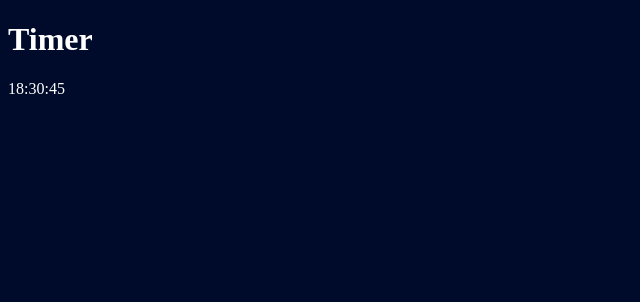
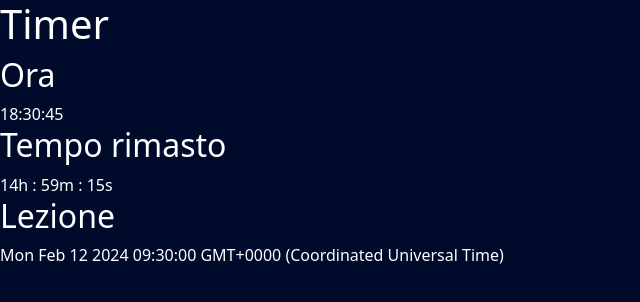
Before and after one commit to Gutierrez-Pool/js-simon, a plain HTML site: page index.html in a window 1280 px wide. Shown: the whole page, without its empty margins (0-640 px from the left). Drawn offline with nearby package versions, Linux system fonts and the light colour scheme.

Commit message:
aggiunto countdown

```diff
--- a/index.html
+++ b/index.html
@@ -4,13 +4,36 @@
     <meta charset="UTF-8">
     <meta name="viewport" content="width=device-width, initial-scale=1.0">
     <title>JS Simon</title>
+
+    <!-- Bootstrap -->
+    <link href="https://cdn.jsdelivr.net/npm/bootstrap@5.3.2/dist/css/bootstrap.min.css" rel="stylesheet" integrity="sha384-T3c6CoIi6uLrA9TneNEoa7RxnatzjcDSCmG1MXxSR1GAsXEV/Dwwykc2MPK8M2HN" crossorigin="anonymous">
+
 </head>
+
 <body style="background-color: #000a2a; color: white;">
 
     <h1>Timer</h1>
 
-    <div id="orologio"></div>
+    <div>
+        <h2>Ora</h2>
+        <div id="orologio"></div>
+    </div>
+
+    <div>
+        <h2>Tempo rimasto</h2>
+        <div id="timer"></div>
+    </div>
+
+    <div>
+        <h2>Lezione</h2>
+        <div id="lezione">
+
+        </div>
+    </div>
 
 <script src="./js/script.js"></script>
+<!-- Bootstrap -->
+<script src="https://cdn.jsdelivr.net/npm/bootstrap@5.3.2/dist/js/bootstrap.bundle.min.js" integrity="sha384-C6RzsynM9kWDrMNeT87bh95OGNyZPhcTNXj1NW7RuBCsyN/o0jlpcV8Qyq46cDfL" crossorigin="anonymous"></script>
+
 </body>
 </html>
--- a/js/script.js
+++ b/js/script.js
@@ -11,7 +11,7 @@
 // Esiste un oggetto JS in grado di gestire le date?
 // Esistono dei metodi per trasformare una data in millisecondi?
 
-// Orologio ora
+// Now
 function mostraOrologio() {
     let data = new Date();
     let ore = data.getHours();
@@ -23,22 +23,47 @@ function mostraOrologio() {
     if(secondi < 10) { secondi = '0' + secondi; }
 
     document.getElementById("orologio").innerHTML = ore+':'+minuti+':'+secondi;
-  }
+}
 
-  setInterval(mostraOrologio, 1000);
+setInterval(mostraOrologio, 1000);
 
-
-// Data attuale
-let prova = new Date();
-console.log (prova);
 
 
 // Data lezione
-const lezioni = new Date ();
-lezioni.setDate(12);
-console.log (lezioni);
+const lezione = new Date ("February 12, 2024 09:30:00");
+console.log (lezione);
+
+document.getElementById("lezione").innerHTML = lezione;
 
 
-//Tempo alla lezione in ms
-const tempoRimasto = lezioni - prova;
-console.log (tempoRimasto);
+// Countdown
+const countdown = setInterval(function() {
+
+    let now = new Date();
+
+    let temporimasto = lezione - now;
+
+    let secondi = Math.floor(temporimasto / 1000);
+
+    let minuti = Math.floor(secondi / 60);
+
+    let ore = Math.floor(minuti / 60);
+
+    secondi = secondi % 60;
+
+    minuti = minuti % 60;
+
+    ore = ore % 24;
+
+    if(ore < 10) { ore = '0' + ore; }
+    if(minuti < 10) { minuti = '0' + minuti; }
+    if(secondi < 10) { secondi = '0' + secondi; }
+
+    document.getElementById("timer").innerHTML = ore+'h : '+minuti+'m : '+secondi+'s';
+
+    if (countdown < 0) {
+        clearInterval (countdown);
+        document.getElementById("timer").innerHTML = "Tempo esaurito";
+    }
+
+}, 1000);
```
